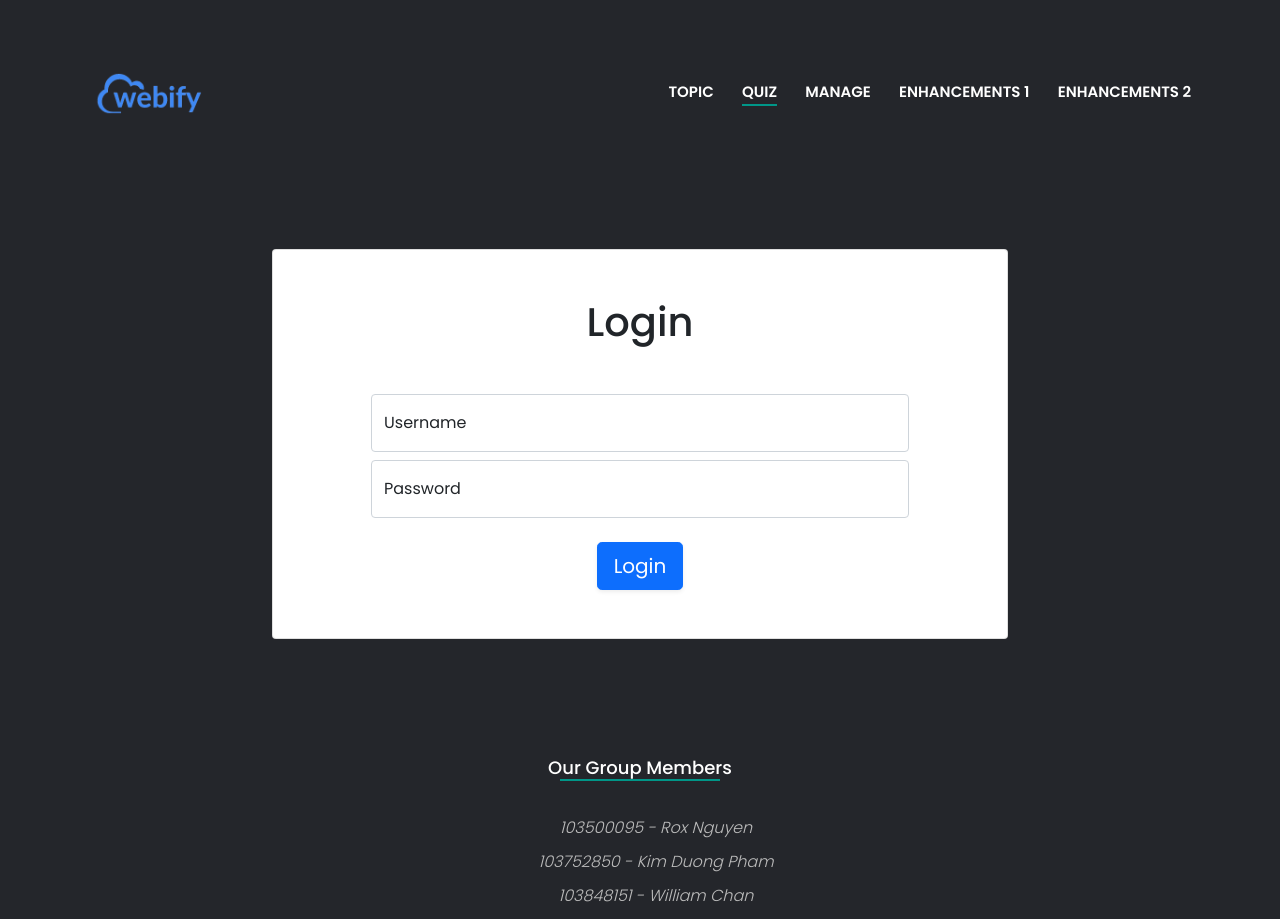
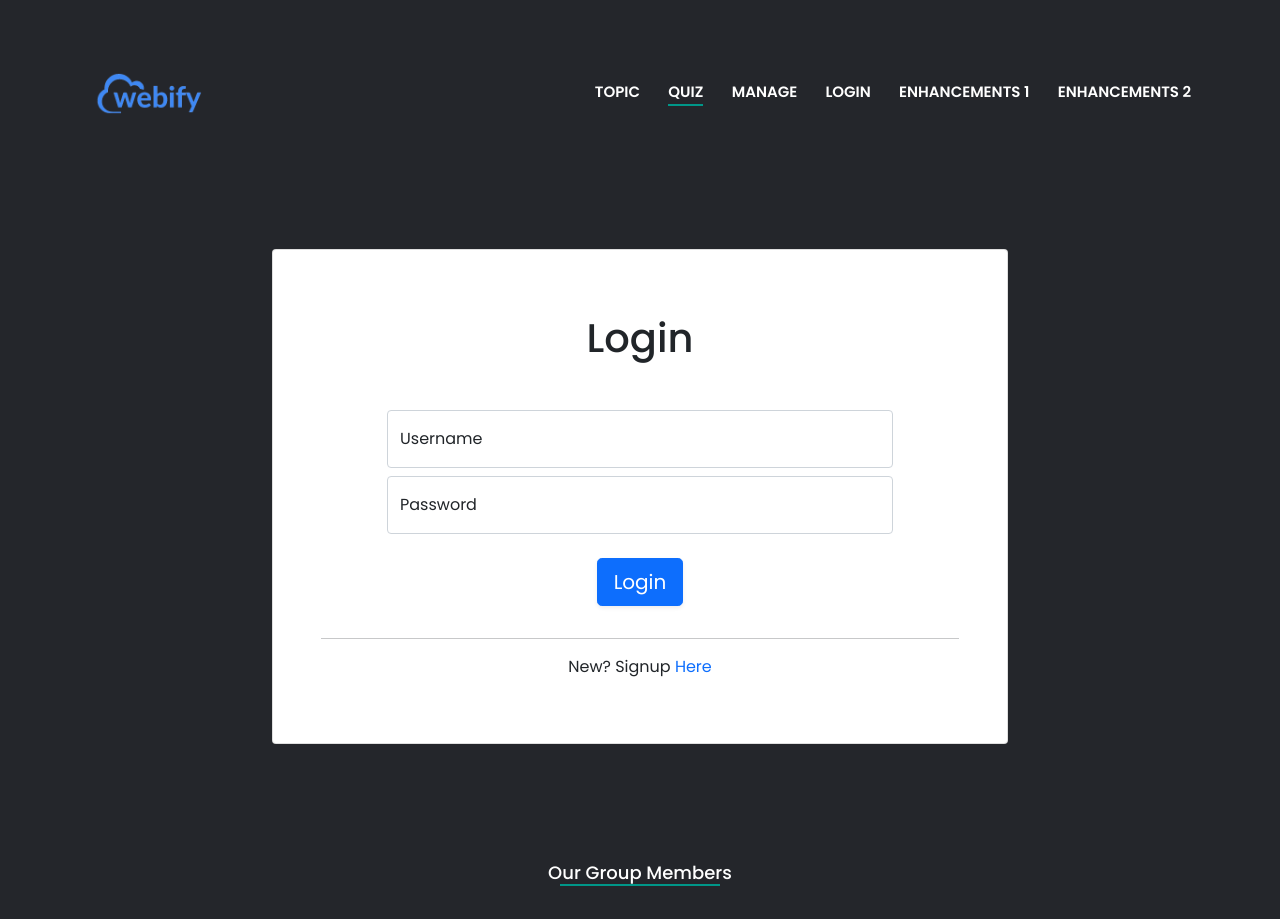
Before and after one commit to roxnguyen1612/COS10026---Assign2, a PHP site: page /login.php in a window 1280 px wide. Shown: the top 919 px of the page. Run offline with PHP 8.4, Linux system fonts and the light colour scheme.

Commit message:
Added login to navigation, added signup link on login page

```diff
--- a/inc/quiznav.inc
+++ b/inc/quiznav.inc
@@ -7,6 +7,7 @@
           <li><a href="topic.php">TOPIC</a></li>
           <li id="selected"><a href="quiz.php">QUIZ</a></li>
           <li><a href="manage.php">MANAGE</a></li>
+          <li><a href="login.php">LOGIN</a></li>
           <li><a href="enhancements.html">ENHANCEMENTS 1</a></li>
           <li><a href="enhancements.php">ENHANCEMENTS 2</a></li>
         </ul>
--- a/login.php
+++ b/login.php
@@ -16,10 +16,10 @@
 <?php include_once("inc/quiznav.inc"); ?>
   <section>
     <div class="container py-5">
-      <div class="row d-flex justify-content-center align-items-center h-100">
+      <div class="row d-flex justify-content-center align-items-center">
         <div class="col-8">
-          <div class="card rounded">
-            <form action="" method="get" class="card-body text-center p-5 h-100">
+          <div class="card rounded text-center p-5">
+            <form action="" method="get" class="card-body">
 
               <h1 class="mb-5">
                 Login
@@ -36,6 +36,8 @@
               </div>
               <button class="btn btn-primary btn-lg btn-block shadow-sm" type="submit">Login</button>
             </form>
+            <hr>
+            <p>New? Signup <a href="signup.php">Here</a></p>
           </div>
         </div>
       </div>
```
